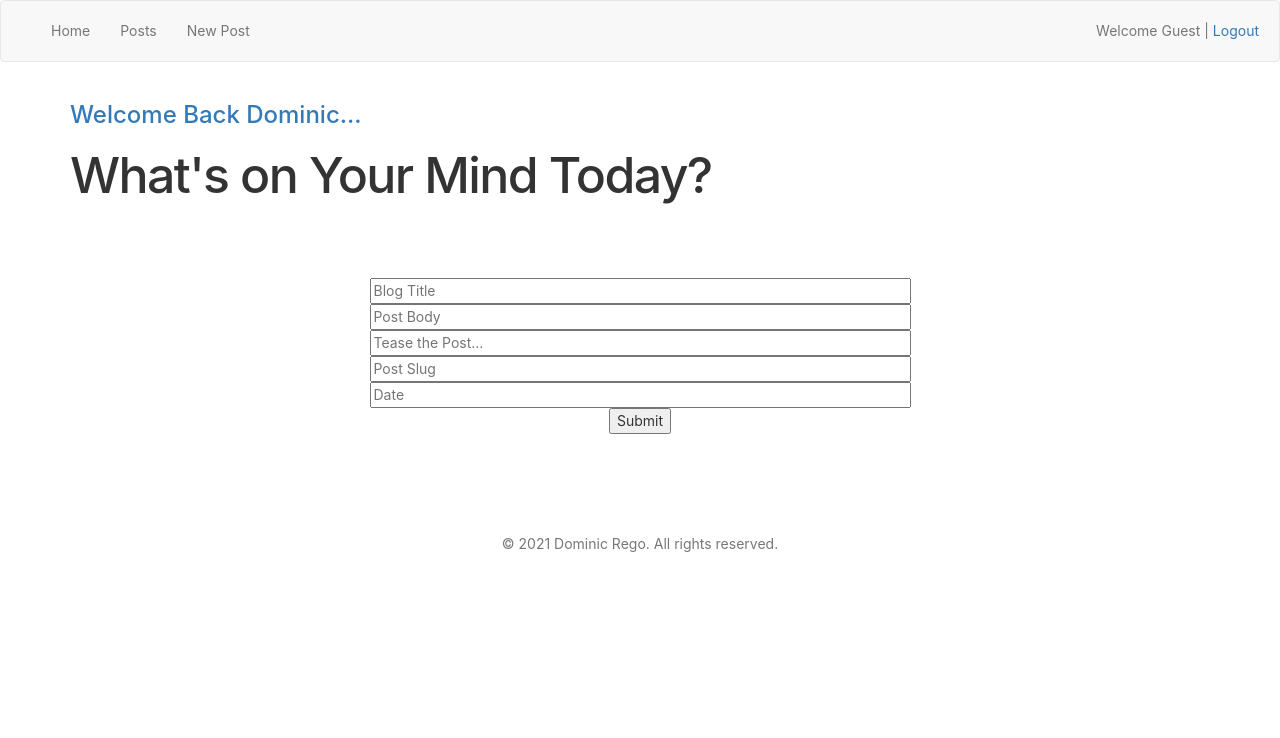
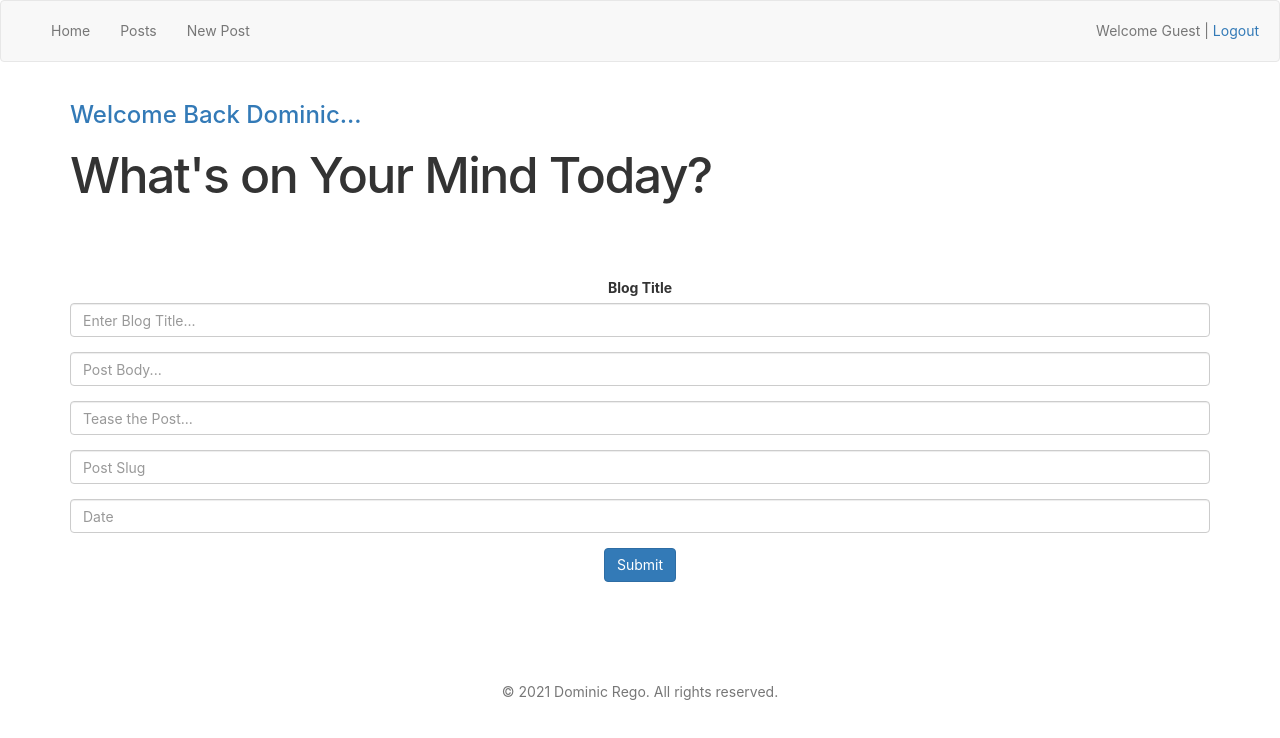
Before and after one commit to nooch-fifo/react-hooks, a React (Create React App) app: page /addPost in a window 1280 px wide. Shown: the top 738 px of the page. Built offline with nearby package versions, Linux system fonts and the light colour scheme.

Commit message:
Starting to Bootstrap Create Post Form

```diff
--- a/src/Components/CreatePost.js
+++ b/src/Components/CreatePost.js
@@ -45,25 +45,26 @@ class CreatePost extends React.Component {
                     <h1 class="text-dark text-left">What's on Your Mind Today?</h1>
                 </div>
                 <form onSubmit={this.submitHandler} className="text-center" style={{ marginTop: 75 }}>
-                    <div>
-                        <input type="text" name="title" placeholder="Blog Title" size="55" value={title} onChange={this.changeHandler} />
+                    <div className="form-group">
+                        <label for="title">Blog Title</label>
+                        <input type="text" name="title" className="form-control" placeholder="Enter Blog Title..." size="55" value={title} onChange={this.changeHandler} />
                     </div>
-                    <div>
-                        <input type="text" name="body" placeholder="Post Body" size="55" value={body} onChange={this.changeHandler} />
+                    <div className="form-group">
+                        <input type="text" name="body" className="form-control" placeholder="Post Body..." size="55" value={body} onChange={this.changeHandler} />
                     </div>
-                    <div>
-                        <input type="text" name="teaser" placeholder="Tease the Post..." size="55" value={teaser} onChange={this.changeHandler} />
+                    <div className="form-group">
+                        <input type="text" name="teaser" className="form-control" placeholder="Tease the Post..." size="55" value={teaser} onChange={this.changeHandler} />
                     </div>
-                    <div>
-                        <input type="text" name="slug" placeholder="Post Slug" size="55" value={slug} onChange={this.changeHandler} />
+                    <div className="form-group">
+                        <input type="text" name="slug" className="form-control" placeholder="Post Slug" size="55" value={slug} onChange={this.changeHandler} />
                     </div>
-                    <div>
-                        <input type="text" name="postedOn" placeholder="Date" size="55" value={postedOn} onChange={this.changeHandler} />
+                    <div className="form-group">
+                        <input type="text" name="postedOn" className="form-control" placeholder="Date" size="55" value={postedOn} onChange={this.changeHandler} />
                     </div>
                     {/* <div>
                         <input type="text" name="author" value={author} onChange={this.changeHandler} />
                     </div> */}
-                    <button type="submit">Submit</button>
+                    <button type="submit" className="btn btn-primary">Submit</button>
                 </form>
             </div>
         )
```
